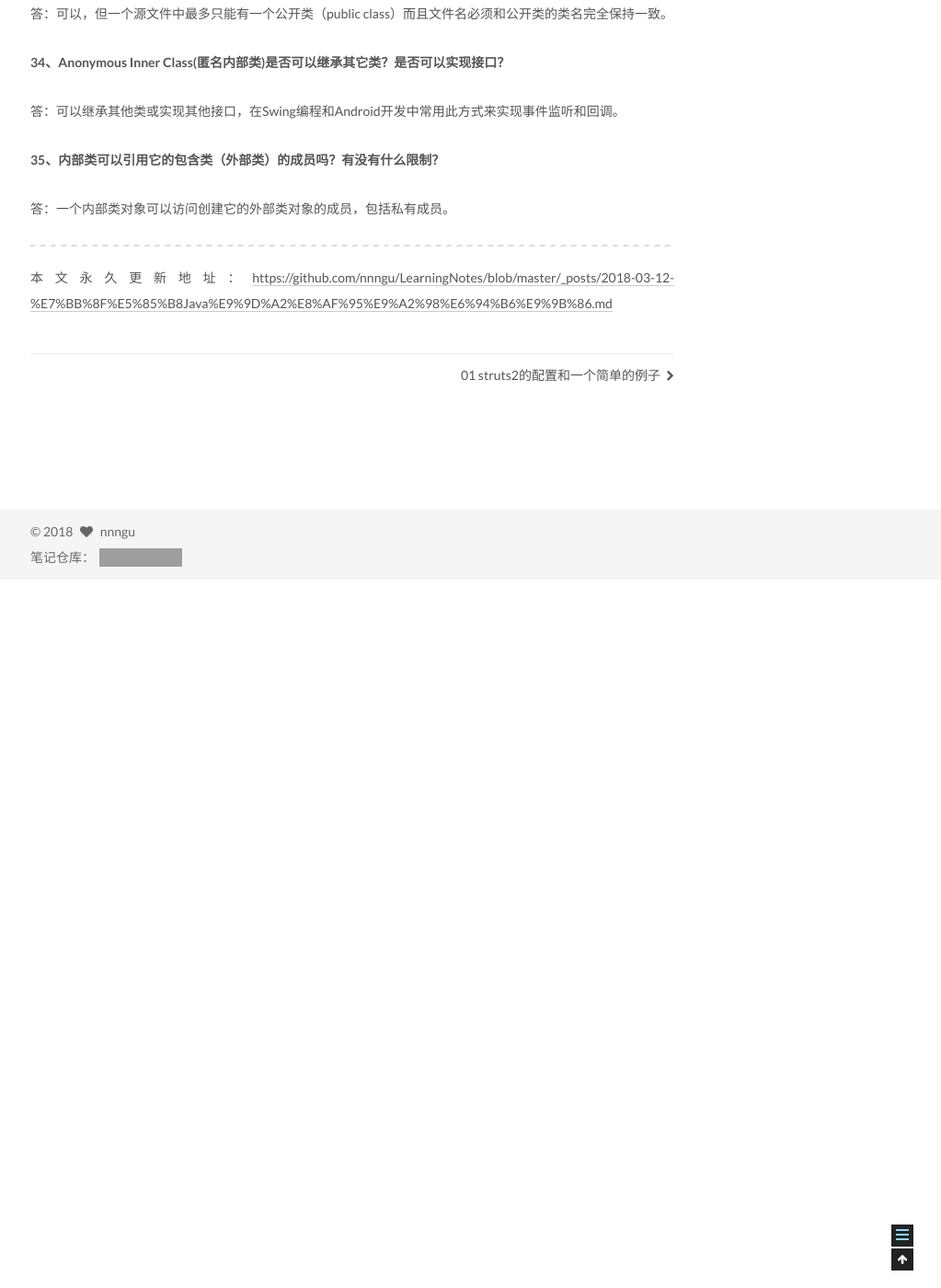
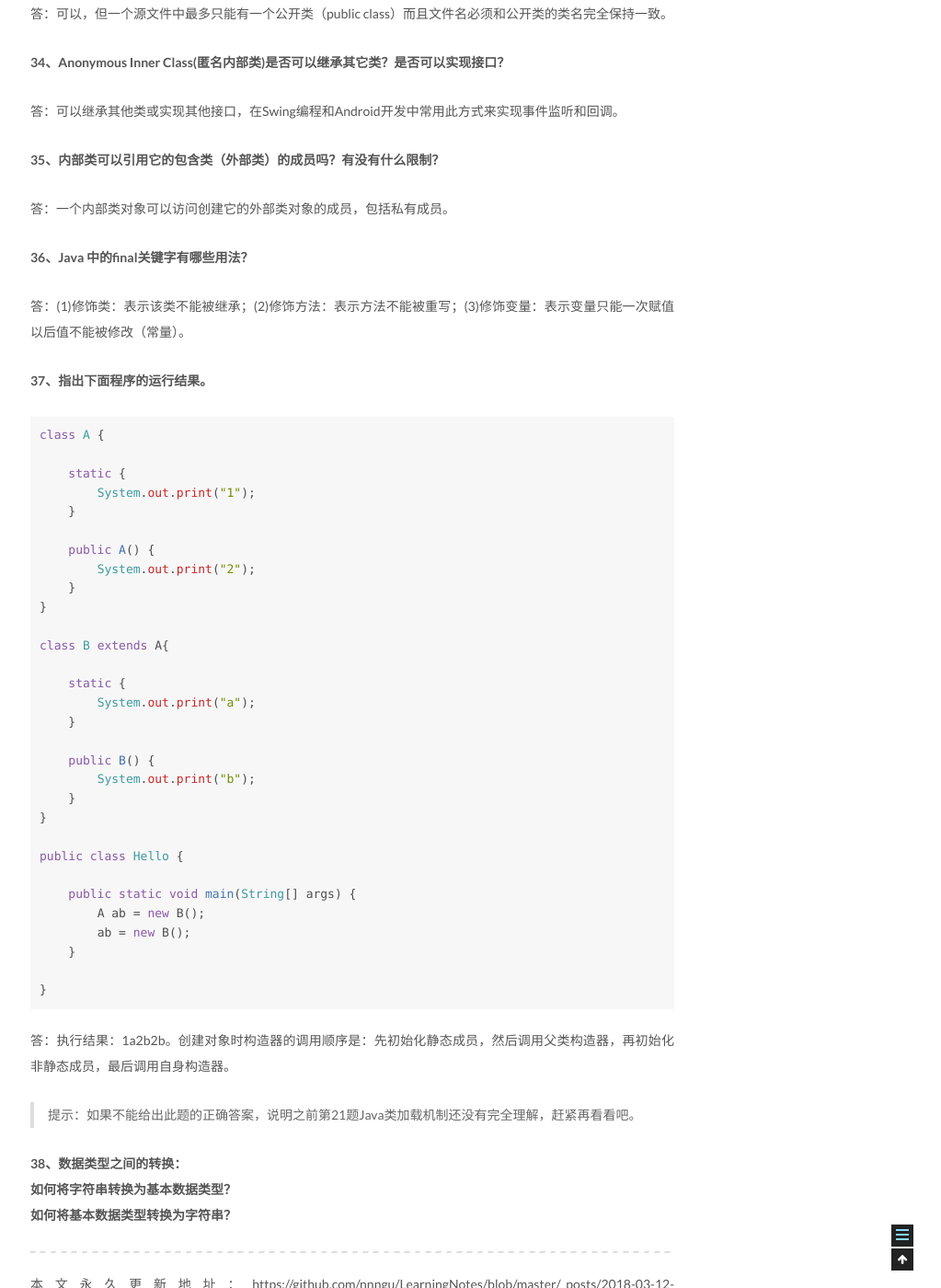
Before and after one commit to nnngu/LearningNotes, a Jekyll site: the page built from _posts/2018-03-12-经典Java面试题收集.md, in a window 1280 px wide and 1400 px high, scrolled down 20246 px. Shown: the whole window at 92% size, without its empty margins (257-1280 px from the left). Built offline with Jekyll 4.4.1, drawn with Linux system fonts in a browser that asks for light colours; before the commit the page ends 20876 px from its top, so only the background shows below that; grey boxes are pictures that could not be loaded.

Commit message:
修改文件: _posts/2018-03-12-经典Java面试题收集.md

````diff
--- a/_posts/2018-03-12-经典Java面试题收集.md
+++ b/_posts/2018-03-12-经典Java面试题收集.md
@@ -709,7 +709,52 @@ class CloneTest {
 
 答：一个内部类对象可以访问创建它的外部类对象的成员，包括私有成员。
 
+**36、Java 中的final关键字有哪些用法？**
 
+答：(1)修饰类：表示该类不能被继承；(2)修饰方法：表示方法不能被重写；(3)修饰变量：表示变量只能一次赋值以后值不能被修改（常量）。
+
+**37、指出下面程序的运行结果。**
+
+```java
+class A {
+
+    static {
+        System.out.print("1");
+    }
+
+    public A() {
+        System.out.print("2");
+    }
+}
+
+class B extends A{
+
+    static {
+        System.out.print("a");
+    }
+
+    public B() {
+        System.out.print("b");
+    }
+}
+
+public class Hello {
+
+    public static void main(String[] args) {
+        A ab = new B();
+        ab = new B();
+    }
+
+}
+```
+
+答：执行结果：1a2b2b。创建对象时构造器的调用顺序是：先初始化静态成员，然后调用父类构造器，再初始化非静态成员，最后调用自身构造器。
+
+> 提示：如果不能给出此题的正确答案，说明之前第21题Java类加载机制还没有完全理解，赶紧再看看吧。
+
+**38、数据类型之间的转换：
+如何将字符串转换为基本数据类型？
+如何将基本数据类型转换为字符串？**
 
 
 
````
